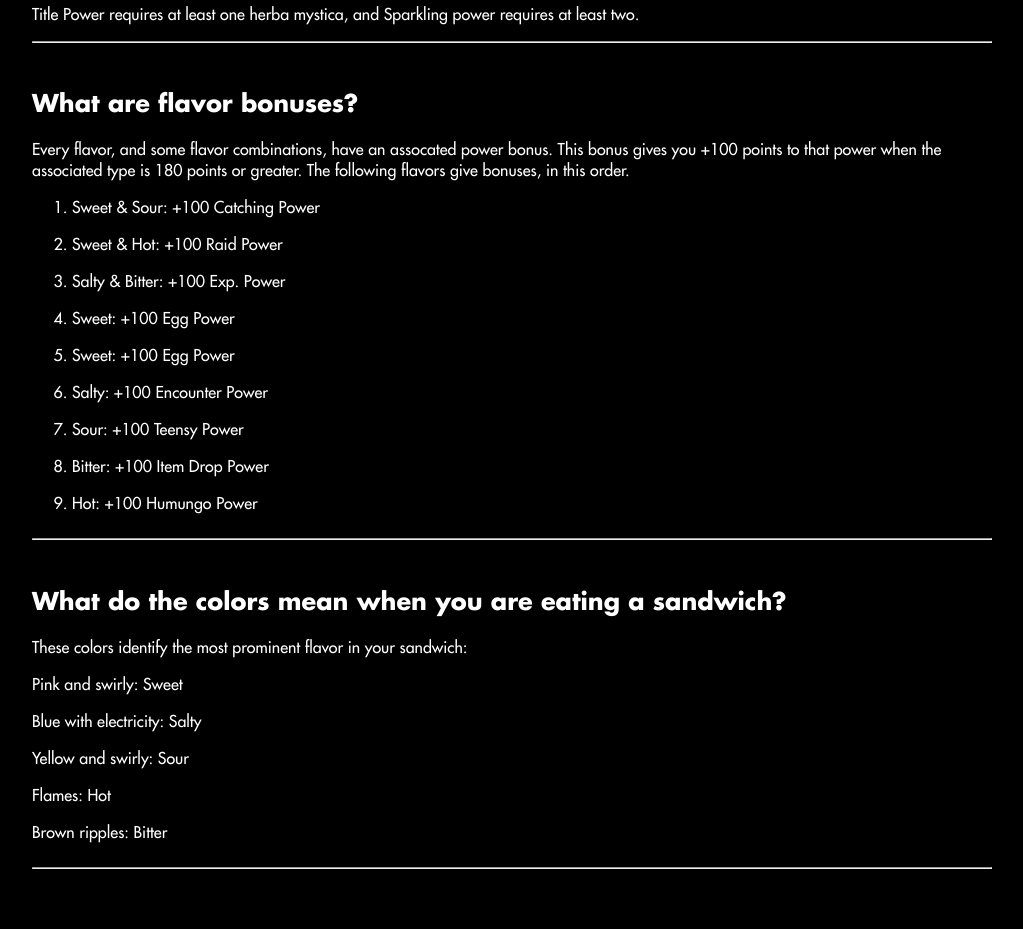
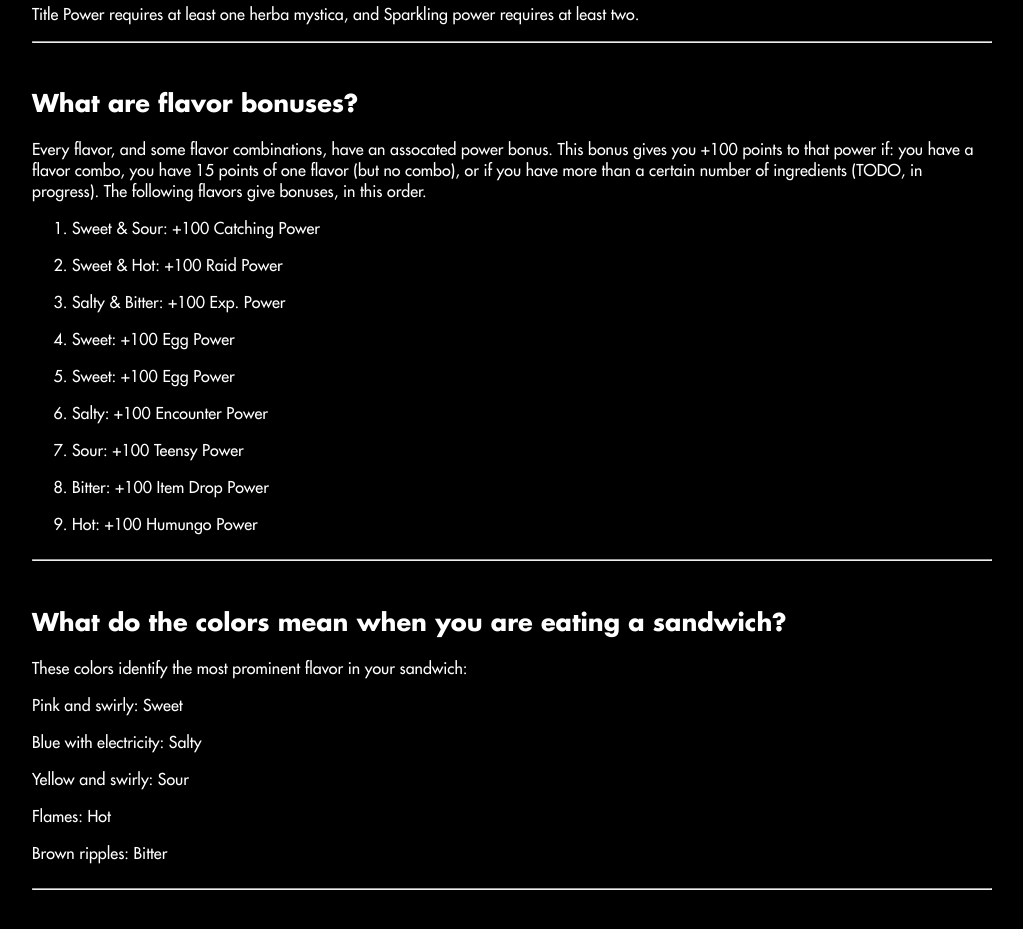
Before and after one commit to enigma0Z/pokemon-sv-sandwich-calc, a React (Create React App) app: page /faq in a window 1280 px wide. Shown: the part 880-1809 px from the top of the page, without its empty margins (128-1151 px from the left). Built offline with nearby package versions, Linux system fonts and the light colour scheme.

Commit message:
Update FAQ with correct information

```diff
--- a/src/pages/FAQ/index.tsx
+++ b/src/pages/FAQ/index.tsx
@@ -53,7 +53,7 @@ export default function FAQ() {
         </li><li>
           <h2 id='flavor-bonuses'>What are flavor bonuses?</h2>
           <p>
-            Every flavor, and some flavor combinations, have an assocated power bonus.  This bonus gives you +100 points to that power when the associated type is 180 points or greater.  The following flavors give bonuses, in this order.
+            Every flavor, and some flavor combinations, have an assocated power bonus.  This bonus gives you +100 points to that power if: you have a flavor combo, you have 15 points of one flavor (but no combo), or if you have more than a certain number of ingredients (TODO, in progress).  The following flavors give bonuses, in this order.
           </p>
           <ol>
             {TastePowerBonus.map(taste => <li>
```
